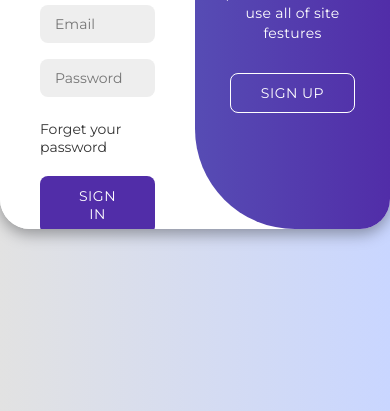
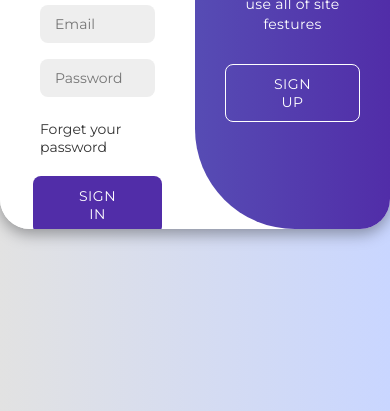
Before and after one commit to Naderhg/loginpg, a plain HTML site: page index.html in a window 390 px wide. Shown: the part 433-844 px from the top of the page. Drawn offline with Linux system fonts and the light colour scheme.

Commit message:
Update style.css

```diff
--- a/style.css
+++ b/style.css
@@ -48,12 +48,6 @@ body{
 .container button.hidden{
     background-color: transparent;
     border-color: #fff;
-}
-@media(max-width: 767px){
-    .container button{
-        padding-left: 30px;
-        padding-right: 30px;
-    }
 }
 
 .container form{
```
